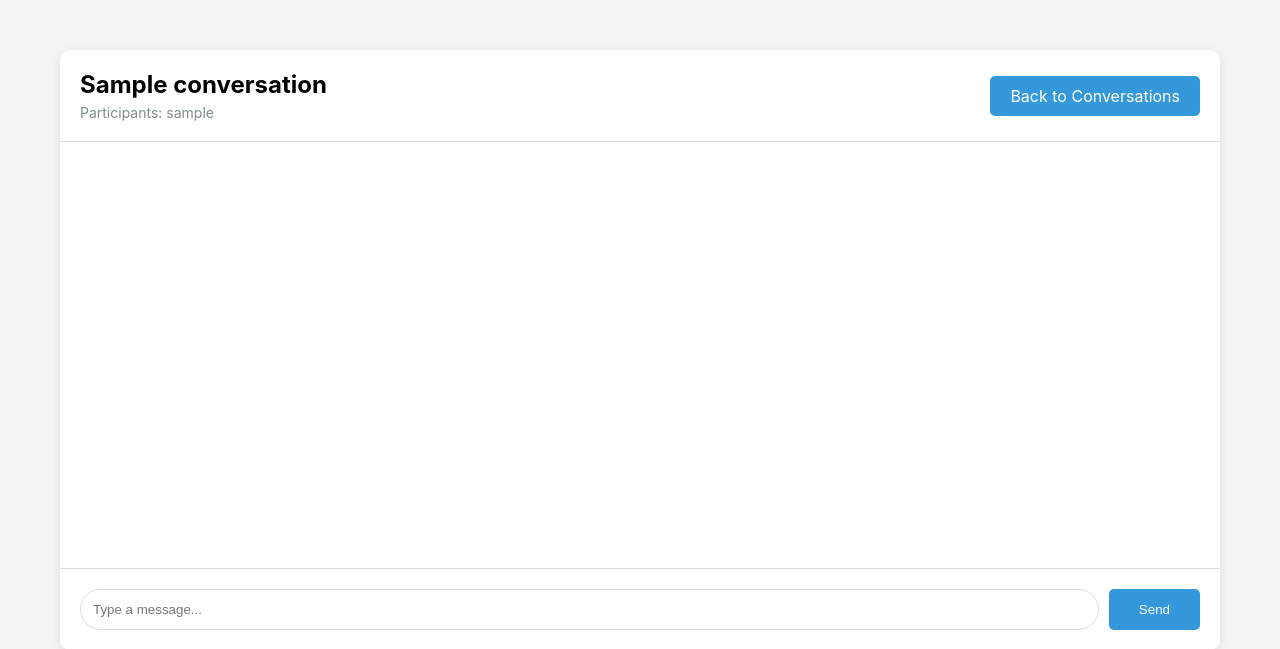
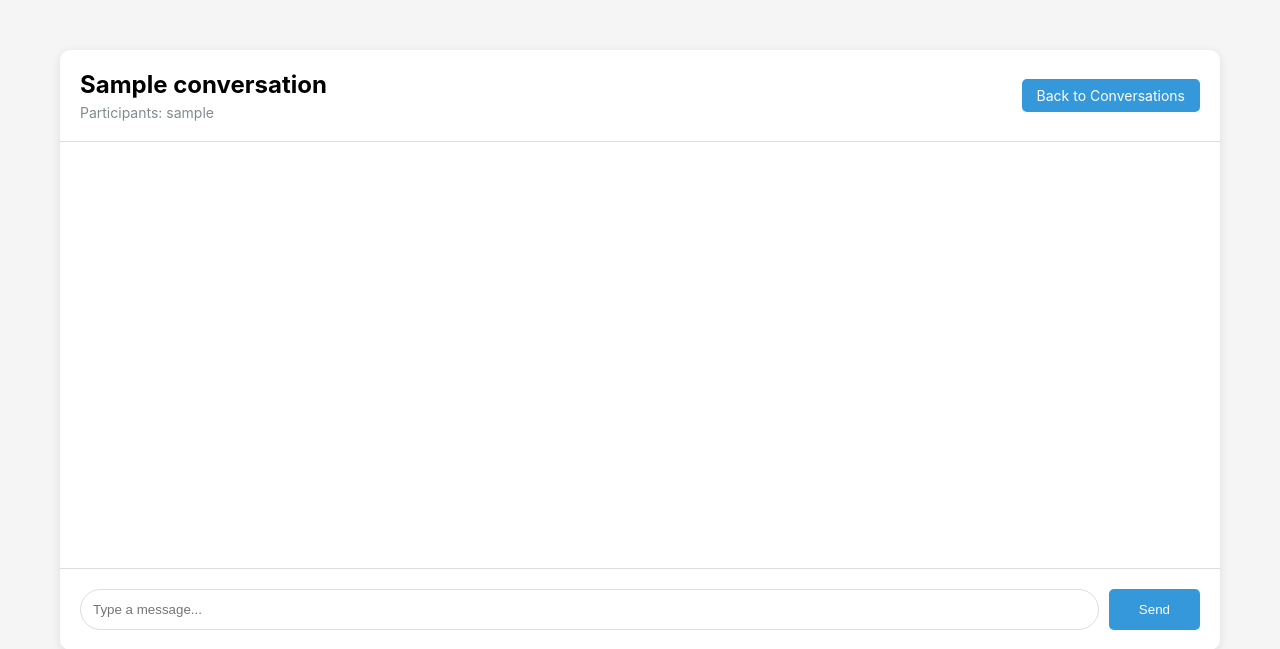
Before and after one commit to starlingilcruz/django-chat, a Django app: template templates/conversations/chat_room.html in a window 1280 px wide. Shown: the part 99-748 px from the top of the page. Run offline with Django 4.2, Linux system fonts and the light colour scheme; the template is opened without the code that fills it: values that come from a table or form of the project are taken from there, others are empty; tables that the repository leaves empty hold one stand-in row (values such as "Sample post").

Commit message:
style: Update 'Back to Conversations' button to match participant button styling

```diff
--- a/templates/conversations/chat_room.html
+++ b/templates/conversations/chat_room.html
@@ -36,7 +36,7 @@
             {% if is_admin %}
             <button onclick="showAddParticipantModal()" class="btn add-participant-btn">+ Add Participant</button>
             {% endif %}
-            <a href="{% url 'conversation-list' %}" class="btn">Back to Conversations</a>
+            <a href="{% url 'conversation-list' %}" class="btn add-participant-btn">Back to Conversations</a>
         </div>
     </div>
 
```
